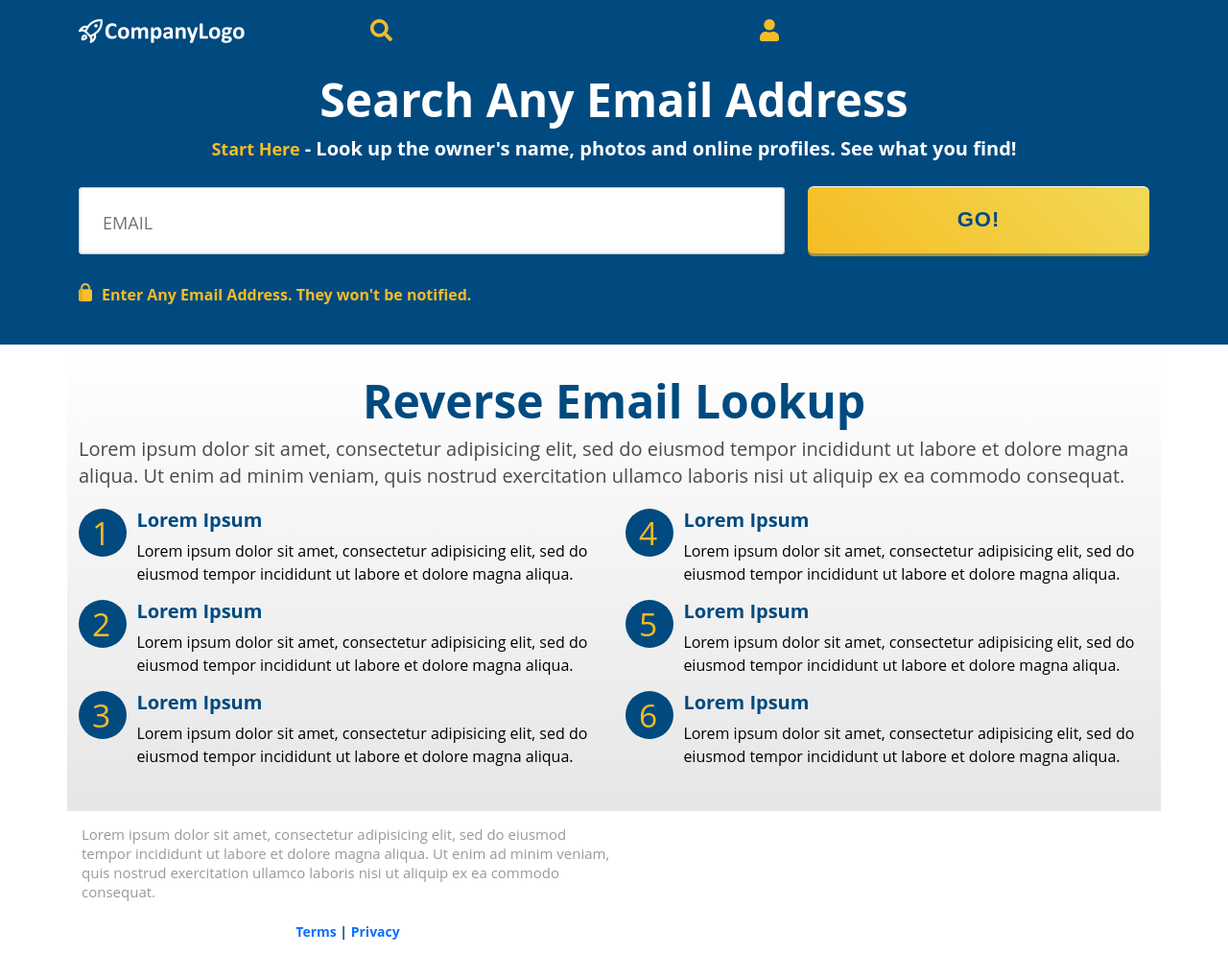
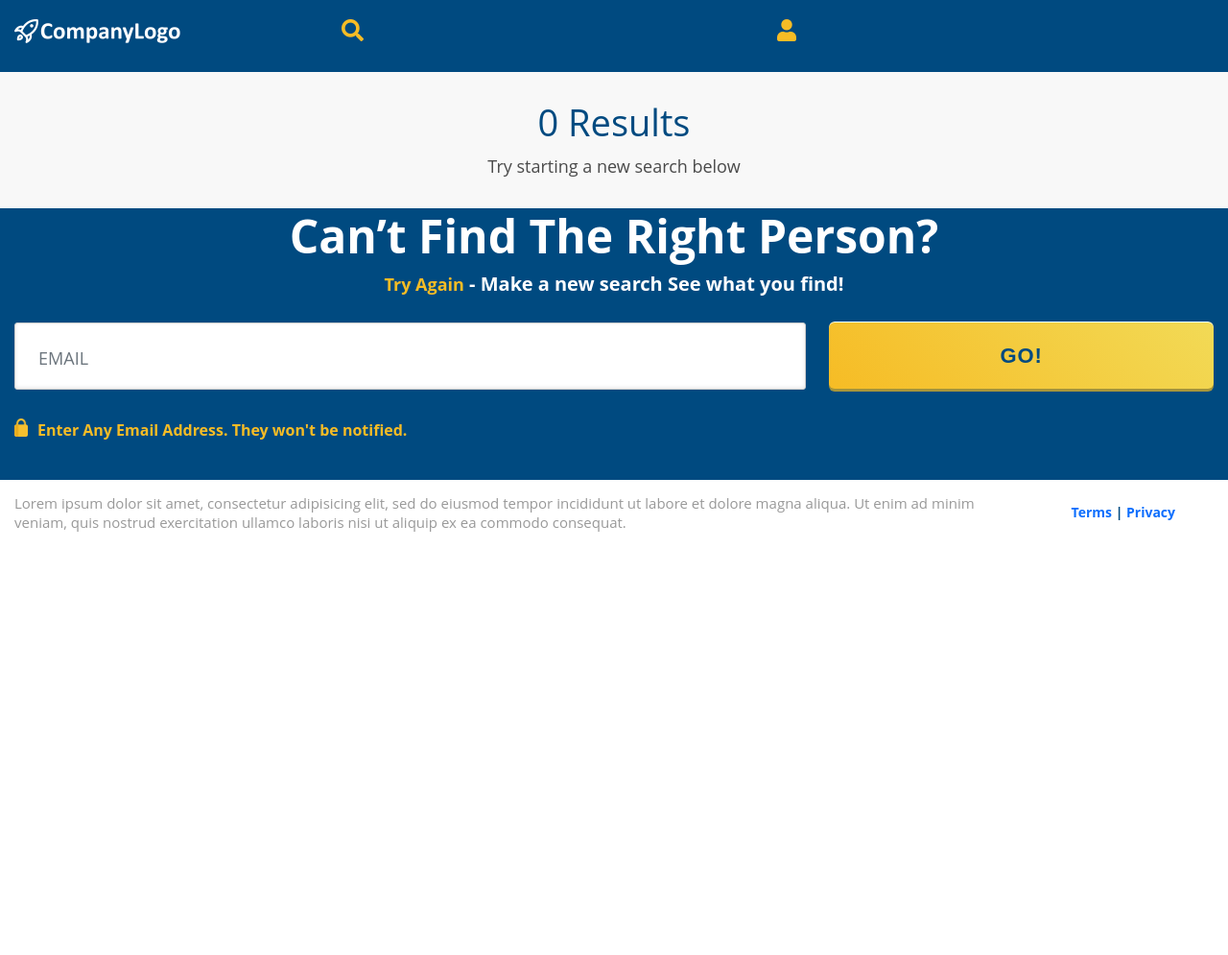
Before and after one commit to danips2292/testLVT, a plain HTML site: page Front-End-Test/pag2.html in a window 1280 px wide. Shown: the whole page at 96% size. After the commit the page ends 800 px from the top, so only its background shows below. Drawn offline with nearby package versions, Linux system fonts and the light colour scheme.

Commit message:
added the code for the second page of the website and some styles

```diff
--- a/Front-End-Test/pag2.html
+++ b/Front-End-Test/pag2.html
@@ -14,7 +14,7 @@
 <body>
     <header class="bg-blue">
         <nav class="top-nav">
-            <div class="container">
+            <div class="box">
                 <div class="row">
                     <div class="img-container col-sm-4">
                         <div class="logo">
@@ -30,9 +30,16 @@
                 </div>
             </div>
         </nav>
-        <section class="container search-area">
-            <h1>Search Any Email Address</h1>
-            <h4><span class="text-start-here">Start Here</span> - Look up the owner's name, photos and online profiles. See what you find!</h4>
+        <div class="section result-container">
+            <h1 class="title-result">0 Results</h1>
+            <p class="subtitle-result">
+                Try starting a new search below
+            </p>
+        </div>
+        <section class="box search-area">
+            <h1>Can’t Find The Right Person?</h1>
+            <h4><span class="text-start-here">Try Again</span> - Make a new search
+                See what you find!</h4>
             <form id="header-search">
                 <div class="row">
                     <div class="col-md-8">
@@ -56,100 +63,24 @@
             </div>
         </section>
     </header>
-    <section class="second-section container">
-        <div class="sub-container">
-            <h1 class="title-second-section">Reverse Email Lookup</h1>
-            <p class="lorem-information">
+    <footer class="footer box">
+        <div class="row">
+            <div class="col-md-10">
+                <p class="footer-information">
                     Lorem ipsum dolor sit amet, consectetur adipisicing elit, sed do eiusmod tempor incididunt ut labore
-                et dolore magna aliqua. Ut enim ad minim veniam, quis nostrud exercitation ullamco laboris nisi ut
-                aliquip
-                ex ea commodo consequat.
-            </p>
-        </div>
-        <div class="row third-container">
-            <div class="col-md-6">
-                <div class="bullet-container">
-                    <div>
-                        <span class="dot">1</span>
-                    </div>
-                    <div class="bullet-container-information">
-                        <h2 class="bullet-title">Lorem Ipsum</h2>
-                        <p class="bullet-information">Lorem ipsum dolor sit amet, consectetur adipisicing elit,
-                            sed do eiusmod tempor incididunt ut labore et dolore magna aliqua.</p>
-                    </div>
-                </div>
-
-                <div class="bullet-container">
-                    <div>
-                        <span class="dot">2</span>
-                    </div>
-                    <div class="bullet-container-information">
-                        <h2 class="bullet-title">Lorem Ipsum</h2>
-                        <p class="bullet-information">Lorem ipsum dolor sit amet, consectetur adipisicing elit,
-                            sed do eiusmod tempor incididunt ut labore et dolore magna aliqua.</p>
-                    </div>
-                </div>
-                <div class="bullet-container">
-                    <div>
-                        <span class="dot">3</span>
-                    </div>
-                    <div class="bullet-container-information">
-                        <h2 class="bullet-title">Lorem Ipsum</h2>
-                        <p class="bullet-information">Lorem ipsum dolor sit amet, consectetur adipisicing elit,
-                            sed do eiusmod tempor incididunt ut labore et dolore magna aliqua.</p>
-                    </div>
-                </div>
-            </div>
-            <div class="col-md-6">
-                <div class="bullet-container">
-                    <div>
-                        <span class="dot">4</span>
-                    </div>
-                    <div class="bullet-container-information">
-                        <h2 class="bullet-title">Lorem Ipsum</h2>
-                        <p class="bullet-information">Lorem ipsum dolor sit amet, consectetur adipisicing elit,
-                            sed do eiusmod tempor incididunt ut labore et dolore magna aliqua.</p>
-                    </div>
-                </div>
-
-                <div class="bullet-container">
-                    <div>
-                        <span class="dot">5</span>
-                    </div>
-                    <div class="bullet-container-information">
-                        <h2 class="bullet-title">Lorem Ipsum</h2>
-                        <p class="bullet-information">Lorem ipsum dolor sit amet, consectetur adipisicing elit,
-                            sed do eiusmod tempor incididunt ut labore et dolore magna aliqua.</p>
-                    </div>
-                </div>
-                <div class="bullet-container">
-                    <div>
-                        <span class="dot">6</span>
-                    </div>
-                    <div class="bullet-container-information">
-                        <h2 class="bullet-title">Lorem Ipsum</h2>
-                        <p class="bullet-information">Lorem ipsum dolor sit amet, consectetur adipisicing elit,
-                            sed do eiusmod tempor incididunt ut labore et dolore magna aliqua.</p>
-                    </div>
-                </div>
-            </div>
-        </div>
-    </section>
-    <footer class="footer container">
-        <div class="col-md-6">
-            <p class="footer-information">
-                Lorem ipsum dolor sit amet, consectetur adipisicing elit, sed do eiusmod tempor incididunt ut labore et
+                    et
                     dolore
-                magna aliqua. Ut enim ad minim veniam, quis nostrud exercitation ullamco laboris nisi ut aliquip ex ea
+                    magna aliqua. Ut enim ad minim veniam, quis nostrud exercitation ullamco laboris nisi ut aliquip ex
+                    ea
                     commodo consequat.
                 </p>
             </div>
-        <div class="col-md-6 text-terms">
+            <div class="col-md-2 text-terms">
                 <a href="#" target="_blank">Terms</a>
                 |
                 <a href="#" target="_blank">Privacy</a>
             </div>
-
+        </div>
     </footer>
 
     <script src="https://cdn.jsdelivr.net/npm/bootstrap@5.0.0-beta1/dist/js/bootstrap.bundle.min.js"
--- a/Front-End-Test/styles.css
+++ b/Front-End-Test/styles.css
@@ -46,7 +46,8 @@ body {
       background-color: #004A80;
   }
   .top-nav{
-      padding-top: 20px;
+      /* padding-top: 20px; */
+      padding: 20px 0 30px 0;
   }
   .box{
     margin-right: auto;
@@ -88,7 +89,8 @@ body {
     color: var(--white);
     letter-spacing: 0;
     text-align: center;
-    margin: 30px 0 10px 0;
+    /* margin: 30px 0 10px 0; */
+    margin-bottom: 10px;
   }
 
   .search-area h4{
@@ -259,6 +261,23 @@ body {
   letter-spacing: 0;
 
 }
+.result-container{
+  background-color:#F8F8F8 ;
+  padding: 30px 0;
+}
+.title-result{
+  font-size: 38px;
+  color: #004A80;
+  letter-spacing: 0;
+  text-align: center;
+}
+.subtitle-result{
+  font-size: 18px;
+  color: #4A4A4A;
+  letter-spacing: 0;
+  line-height: 28px;
+  text-align: center;
+}
 
 /*large tablet and laptop styles*/
 @media screen and (min-width: 768px){
@@ -298,11 +317,40 @@ body {
     padding-bottom: 0;
   }
   .text-terms {
-    margin-top: 21px;
+    margin-top: 9px;
 }
 }
 
 /* desktop styles*/
-@media screen and (min-width:1140px){
+@media screen and (min-width:1440px){
+  .box {
+    padding: 0 230px;
+  }
+  .search-area h1 {
+    font-size: 52px;
+  }
+  .search-area h4{
+    font-size: 24px;
+    line-height: 29px;
+  }
+  .title-second-section {
+    font-size: 52px;
+  }
+  .lorem-information {
+    font-size: 22px;
+  }
+  .dot{
+    font-size: 48px;
+    padding-left: 11px;
+  }
+  .footer{
+    padding: 14px 130px 14px 130px;
+  }
+  .text-terms {
+    margin-top: 9px;
+  }
 
+  .search-area{
+    padding-bottom: 95px;
+  }
 }
```
Lines whose indentation alone changed are shown as unchanged.
